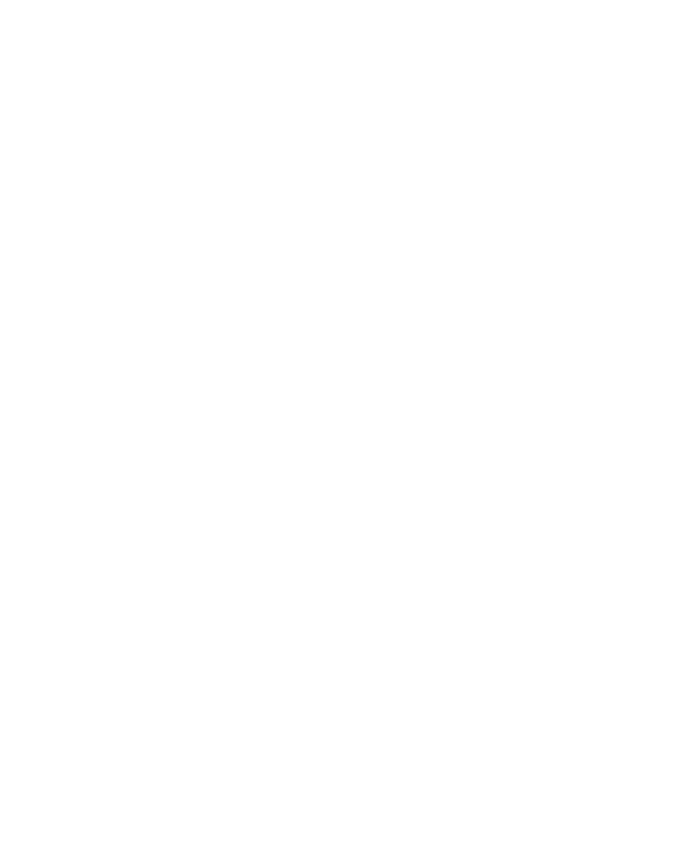
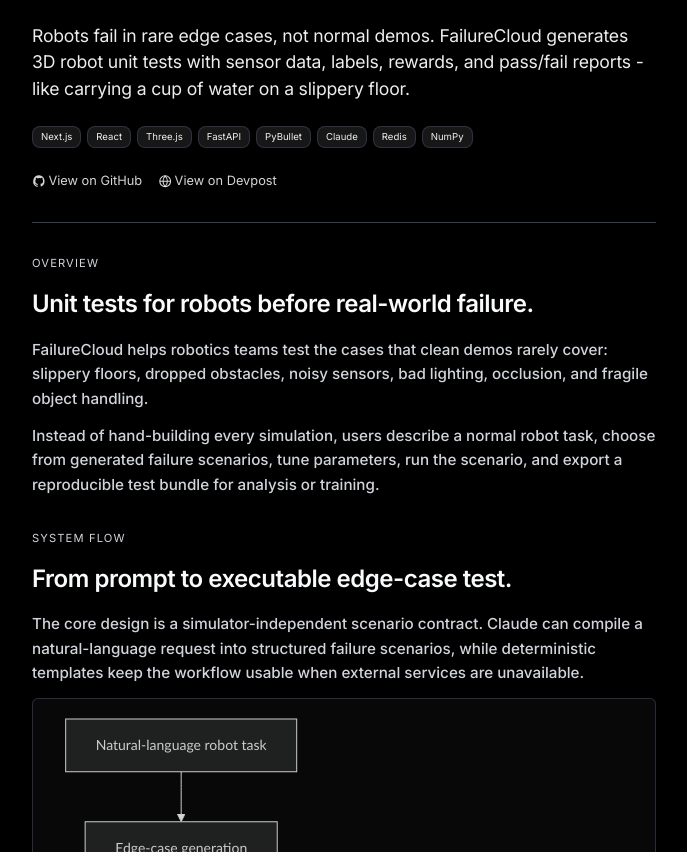
Before and after one commit to elijahzhao24/ez-web-v2, a Next.js app: page /project/failure-cloud in a window 1280 px wide. Before the commit this address had no page. Shown: the part 548-1400 px from the top of the page, without its empty margins (296-983 px from the left). Before the commit the page ends 900 px from the top, so only its background shows below. Built offline with nearby package versions, Linux system fonts and the light colour scheme.

Commit message:
update resume, and fix page not loading bug

```diff
--- /dev/null
+++ b/src/app/project/failure-cloud/page.tsx
@@ -0,0 +1,144 @@
+import MermaidChart from "@/components/mermaid_chart";
+import ProjectHeader from "../project_header";
+import failureCloudImage from "./failurecloud.png";
+
+export const metadata = {
+  title: "Failure Cloud | Project",
+  description: "Project overview for Failure Cloud",
+};
+
+const SYSTEM_FLOW_DIAGRAM = `flowchart TD
+A[Natural-language robot task]
+A --> B[Edge-case generation]
+B --> C[Versioned scenario contract]
+C --> D[Preview and simulator adapter]
+D --> E[PyBullet execution]
+E --> F[Sensor recording and evaluation]
+F --> G[Canonical run bundle]
+G --> H[Simulator and dataset exports]`;
+
+export default function FailureCloudPage() {
+  return (
+    <main className="flex min-h-screen flex-col bg-background text-foreground nav container-width font-sans">
+      <section className="w-full max-w-4xl space-y-8 pt-0 pb-6 font-sans sm:pb-8">
+        <ProjectHeader
+          title="Failure Cloud"
+          projectRole="Software Engineer"
+          year="2026"
+          imageSrc={failureCloudImage}
+          imageAlt="Failure Cloud robot simulation preview interface"
+          description="Robots fail in rare edge cases, not normal demos. FailureCloud generates 3D robot unit tests with sensor data, labels, rewards, and pass/fail reports - like carrying a cup of water on a slippery floor."
+          techStack={[
+            "Next.js",
+            "React",
+            "Three.js",
+            "FastAPI",
+            "PyBullet",
+            "Claude",
+            "Redis",
+            "NumPy",
+          ]}
+          sourceCodeUrl="https://github.com/elijahzhao24/FailureCloud"
+          websiteUrl="https://devpost.com/software/failurecloud"
+          websiteLabel="View on Devpost"
+        />
+
+        <hr className="border-border" />
+
+        <div className="space-y-8">
+          <section className="space-y-4">
+            <span className="project-section-header">Overview</span>
+            <div className="project-bold-header">
+              Unit tests for robots before real-world failure.
+            </div>
+            <div className="project-body-text space-y-3">
+              <p>
+                FailureCloud helps robotics teams test the cases that clean
+                demos rarely cover: slippery floors, dropped obstacles, noisy
+                sensors, bad lighting, occlusion, and fragile object handling.
+              </p>
+              <p>
+                Instead of hand-building every simulation, users describe a
+                normal robot task, choose from generated failure scenarios, tune
+                parameters, run the scenario, and export a reproducible test
+                bundle for analysis or training.
+              </p>
+            </div>
+          </section>
+
+          <section className="space-y-4">
+            <span className="project-section-header">System Flow</span>
+            <div className="project-bold-header">
+              From prompt to executable edge-case test.
+            </div>
+            <div className="project-body-text space-y-3">
+              <p>
+                The core design is a simulator-independent scenario contract.
+                Claude can compile a natural-language request into structured
+                failure scenarios, while deterministic templates keep the
+                workflow usable when external services are unavailable.
+              </p>
+              <MermaidChart
+                chart={SYSTEM_FLOW_DIAGRAM}
+                className="rounded-md border border-border/70 bg-surface/25 p-2 sm:p-3"
+              />
+              <p>
+                PyBullet is the current execution adapter, but the contract is
+                designed so the same scenario can be exported toward tools like
+                Isaac Sim, Gazebo, CARLA, ROS-style folders, and OpenPCDet
+                datasets.
+              </p>
+            </div>
+          </section>
+
+          <section className="space-y-4">
+            <span className="project-section-header">What it captures</span>
+            <div className="project-bold-header">
+              Sensor evidence, labels, rewards, and pass/fail reports.
+            </div>
+            <div className="project-body-text space-y-3">
+              <p>
+                Each run records synchronized robot evidence and evaluation
+                data, so teams can understand not just that a robot failed, but
+                why it failed and whether the same edge case can be reproduced.
+              </p>
+              <ul className="list-disc space-y-1 pl-5">
+                <li>Environment, robot, route, hazards, and custom URDFs</li>
+                <li>RGB, depth, segmentation, LiDAR, labels, and telemetry</li>
+                <li>
+                  Collision checks, cup stability, water retention, rewards, and
+                  success criteria
+                </li>
+                <li>
+                  Export bundles for replay, datasets, simulator configs, and
+                  cloud job manifests
+                </li>
+              </ul>
+            </div>
+          </section>
+
+          <section className="space-y-4">
+            <span className="project-section-header">Build</span>
+            <div className="project-bold-header">
+              A web workflow on top of simulation and export adapters.
+            </div>
+            <div className="project-body-text space-y-3">
+              <p>
+                The frontend was built with Next.js, React, TypeScript,
+                Three.js, React Three Fiber, SWR, and Playwright. It covers the
+                seven-step workflow from prompt entry through scenario editing,
+                preview, run inspection, and export.
+              </p>
+              <p>
+                The backend uses FastAPI, Pydantic, PyBullet, NumPy, Pillow,
+                Redis, and Claude. The main engineering challenge was avoiding
+                simulator lock-in by separating scenario intent, simulation
+                execution, recorded evidence, and export delivery.
+              </p>
+            </div>
+          </section>
+        </div>
+      </section>
+    </main>
+  );
+}
--- a/src/components/featured_carousel.tsx
+++ b/src/components/featured_carousel.tsx
@@ -12,6 +12,7 @@ import kickfund from "@/app/images/projects/kickfund.webp";
 import nbasalary from "@/app/images/projects/nbasalary.webp";
 import blueprintMatchingQuiz from "@/app/images/projects/project-blueprint.webp";
 import suits from "@/app/images/suits.webp";
+import failureCloud from "@/app/project/failure-cloud/failurecloud.png";
 
 type Featured = {
   slug: string;
@@ -39,6 +40,13 @@ const FEATURED_ITEMS: Featured[] = [
     title: "BizBot",
     note: "BizBot, an autonomous event photography robot",
     image: bizbot,
+  },
+  {
+    slug: "failure-cloud",
+    link: "/project/failure-cloud",
+    title: "Failure Cloud",
+    note: "Synthetic robot testing environments.",
+    image: failureCloud,
   },
   {
     slug: "dataset-curation-pipeline",
--- a/src/components/image_carousel.tsx
+++ b/src/components/image_carousel.tsx
@@ -60,12 +60,28 @@ export default function ImageCarousel() {
     currentIndex: 0,
     progress: 0,
   });
+  const [loadedSlideIds, setLoadedSlideIds] = useState<Set<number>>(
+    () => new Set(),
+  );
   const [isPausedByUser, setIsPausedByUser] = useState(false);
   const [isTabHidden, setIsTabHidden] = useState(false);
 
   const { currentIndex, progress } = carouselState;
   const shouldPause = isPausedByUser || isTabHidden;
   const activeSlide = slides[currentIndex];
+  const isActiveSlideLoaded = loadedSlideIds.has(activeSlide.id);
+
+  const markSlideAsLoaded = (slideId: number) => {
+    setLoadedSlideIds((prev) => {
+      if (prev.has(slideId)) {
+        return prev;
+      }
+
+      const next = new Set(prev);
+      next.add(slideId);
+      return next;
+    });
+  };
 
   const goToIndex = (index: number | ((currentIndex: number) => number)) => {
     setCarouselState((prev) => {
@@ -97,7 +113,7 @@ export default function ImageCarousel() {
   }, []);
 
   useEffect(() => {
-    if (shouldPause || slides.length <= 1) {
+    if (shouldPause || slides.length <= 1 || !isActiveSlideLoaded) {
       return;
     }
 
@@ -120,7 +136,7 @@ export default function ImageCarousel() {
     }, TICK_MS);
 
     return () => clearInterval(interval);
-  }, [shouldPause, slides.length]);
+  }, [isActiveSlideLoaded, shouldPause, slides.length]);
 
   return (
     <section className="w-full">
@@ -132,10 +148,12 @@ export default function ImageCarousel() {
             src={slide.image}
             alt={slide.header}
             fill
-            priority={index === 0}
-            loading={slide.id === 5 ? "eager" : undefined}
-            unoptimized={slide.id === 5}
+            preload={index === 0}
+            loading="eager"
+            placeholder="blur"
             sizes="(max-width: 768px) 100vw, 900px"
+            onLoad={() => markSlideAsLoaded(slide.id)}
+            onError={() => markSlideAsLoaded(slide.id)}
             className={`object-cover transition-opacity duration-500 ${
               index === currentIndex ? "opacity-100" : "opacity-0"
             }`}
--- a/src/components/projects_section.tsx
+++ b/src/components/projects_section.tsx
@@ -16,6 +16,7 @@ import blueprintMatchingQuiz from "@/app/images/projects/project-blueprint.webp"
 import pvzClone from "@/app/images/projects/pvzclone.webp";
 import rememberMe from "@/app/images/projects/remeberMe.webp";
 import campusExplorer from "@/app/project/campusexplorer/campusexplorer.png";
+import failureCloud from "@/app/project/failure-cloud/failurecloud.png";
 import leGenesis from "@/app/project/legenesis/leGenesis.webp";
 import ProjectCardMedia from "@/components/project_card_media";
 
@@ -64,6 +65,15 @@ const PROJECTS: ProjectItem[] = [
     production: true,
   },
   {
+  slug: "failure-cloud",
+  title: "Failure Cloud",
+  note: "Synthetic robot testing environments.",
+  image: failureCloud,
+  featured: true,
+  hackathon: true,
+  production: false,
+  },
+  {
     slug: "kickfund",
     title: "KickFund",
     note: "Investment market judging system for UBC KickStart",
@@ -82,6 +92,7 @@ const PROJECTS: ProjectItem[] = [
     production: false,
     badgeText: "winner 🏆",
   },
+
   {
     slug: "legenesis",
     title: "LeGenesis",
```
Also changed, not shown: src/app/project/failure-cloud/failurecloud.png (added), 1 other file (tests, documents, lock files or other folders).
